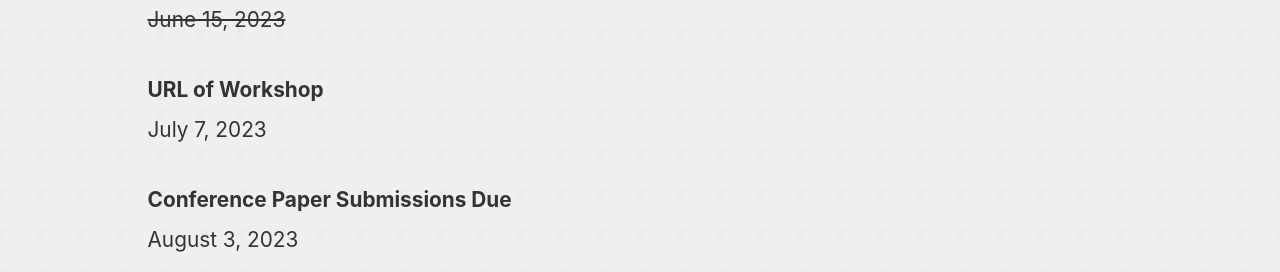
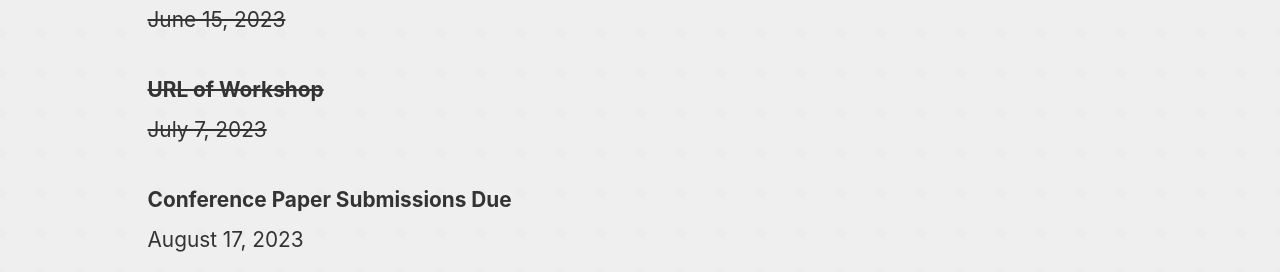
Before and after one commit to UCC-Conference/BDCAT2023, a React (Create React App) app: page /important-dates in a window 1280 px wide. Shown: the part 528-800 px from the top of the page. Built offline with nearby package versions, Linux system fonts and the light colour scheme.

Commit message:
update: paper submission deadline moved to Aug. 17

```diff
--- a/src/pages/CallForPaper.js
+++ b/src/pages/CallForPaper.js
@@ -1,8 +1,8 @@
 import React from "react";
 import Content from "../components/elements/Content";
 import PageWrapper from "../components/elements/PageWrapper";
-import CfpPdf from "../assets/documents/CallForPapers/BDCAT2023-cfp.pdf";
-import CfpTxt from "../assets/documents/CallForPapers/BDCAT2023-cfp.txt";
+import CfpPdf from "../assets/documents/CallForPapers/BDCAT2023-cfp_20220803.pdf";
+import CfpTxt from "../assets/documents/CallForPapers/BDCAT2023-cfp_20220803.txt";
 
 
 const CallForPaper = () => {
@@ -91,7 +91,7 @@ const CallForPaper = () => {
                 <h2>IMPORTANT DATES</h2>
                 <p>
                     Timezone: Anywhere in the world!<br/>
-                    Paper Submissions Due: August 3, 2023<br/>
+                    Paper Submissions Due: August 17, 2023<br/>
                     Acceptance Notification: September 30, 2023<br/>
                     Camera Ready Papers Due: October 21, 2023
                 </p>
--- a/src/pages/Dates.js
+++ b/src/pages/Dates.js
@@ -11,8 +11,8 @@ const Dates = () => {
                 <p><strong>Timezone</strong><br/>Anywhere in the world!</p>
                 <p><del><strong>Workshop Proposals Due</strong><br/>June 14, 2023</del></p>
                 <p><del><strong>Workshop Proposals - Notification of Acceptance</strong><br/>June 15, 2023</del></p>
-                <p><strong>URL of Workshop</strong><br/>July 7, 2023</p>
-                <p><strong>Conference Paper Submissions Due</strong><br/>August 3, 2023</p>
+                <p><del><strong>URL of Workshop</strong><br/>July 7, 2023</del></p>
+                <p><strong>Conference Paper Submissions Due</strong><br/>August 17, 2023</p>
                 <p><strong>Conference Paper - Notification of Acceptance</strong><br/>September 30, 2023</p>
                 <p><strong>Camera-Ready Due</strong><br/>October 21, 2023</p>
             </Content>
```
Also changed, not shown: src/assets/documents/CallForPapers/BDCAT2023-cfp_20220803.txt (added), 1 other file (tests, documents, lock files or other folders).
